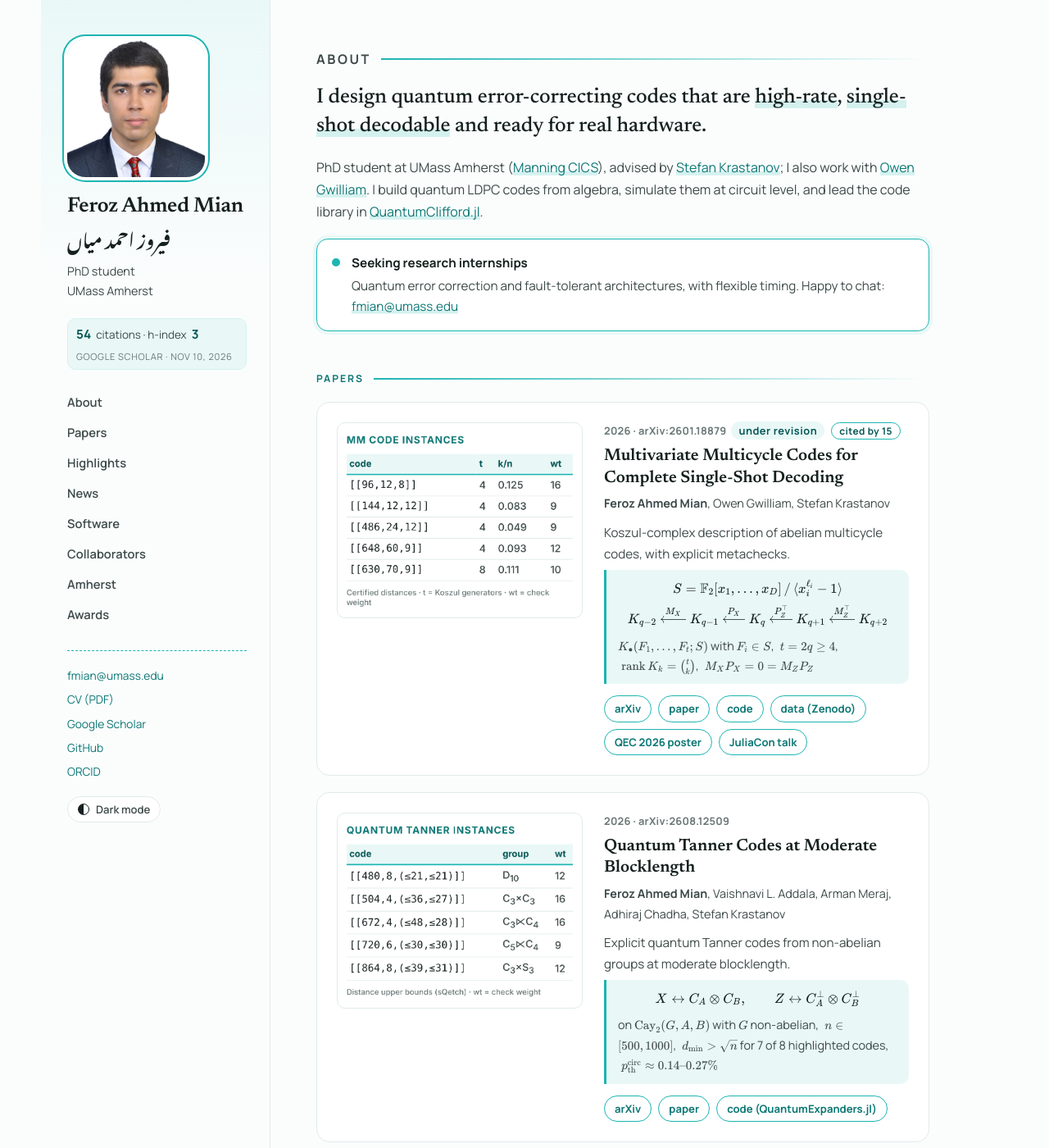
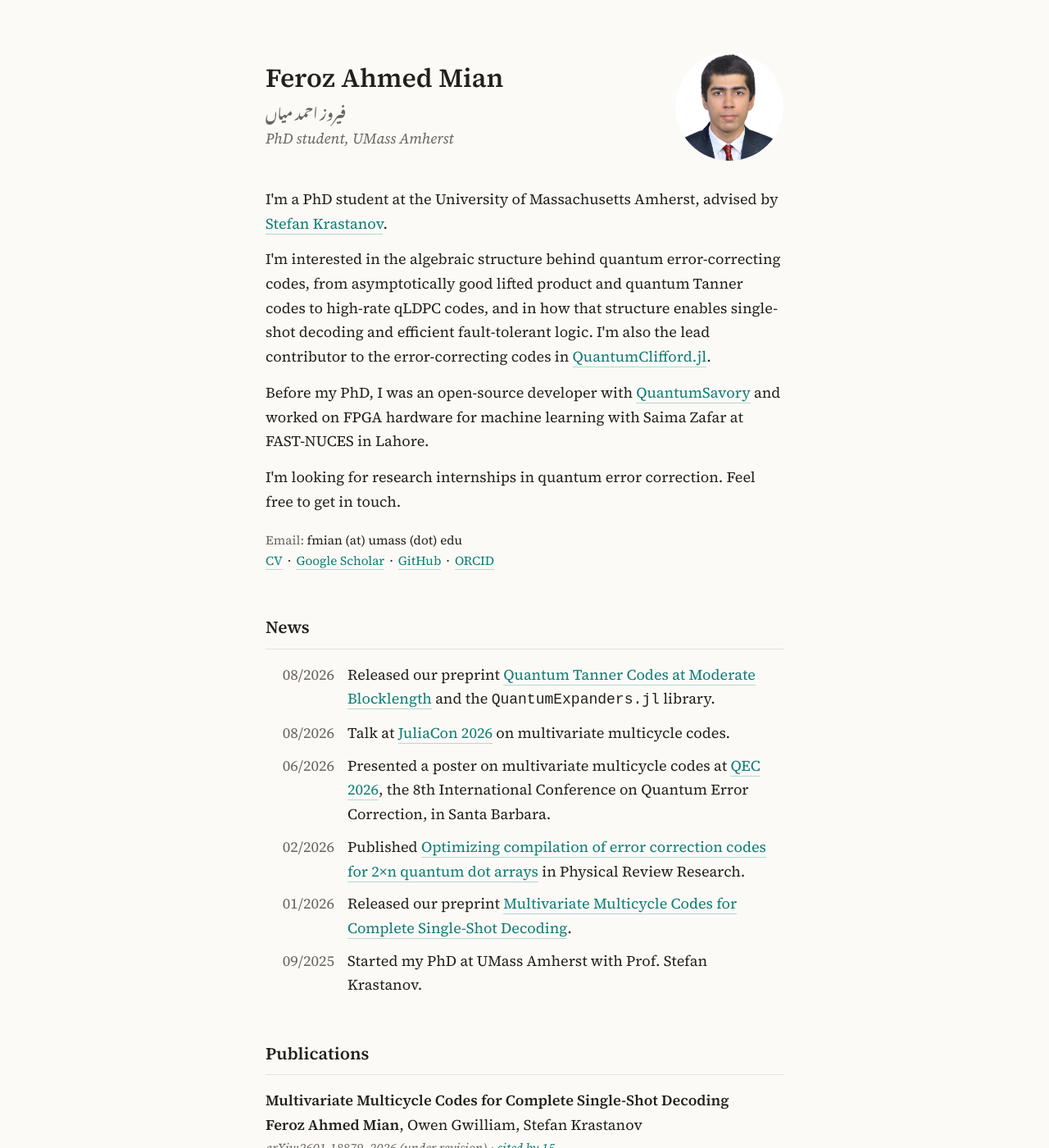
Before and after one commit to Fe-r-oz/Fe-r-oz.github.io, a Jekyll site: the page built from _pages/about.html, in a window 1280 px wide and 1400 px high. Shown: the whole window at 82% size. Built offline with Jekyll 4.4.1, drawn with Linux system fonts in a browser that asks for light colours; some web fonts are replaced; some of the changed text lies outside the part shown.

Commit message:
Simpler single-column site

```diff
--- /dev/null
+++ b/_layouts/simple.html
@@ -0,0 +1,24 @@
+<!doctype html>
+<html lang="en">
+<head>
+  <meta charset="utf-8">
+  <meta name="viewport" content="width=device-width, initial-scale=1">
+  <title>{% if page.title %}{{ page.title }} · {% endif %}Feroz Ahmed Mian</title>
+  <meta name="author" content="Feroz Ahmed Mian">
+  <meta name="description" content="Feroz Ahmed Mian, PhD student at UMass Amherst working on quantum error-correcting codes.">
+  <meta property="og:title" content="Feroz Ahmed Mian">
+  <meta property="og:description" content="PhD student at UMass Amherst working on quantum error-correcting codes.">
+  <meta property="og:image" content="{{ '/images/FEROZAHMEDMIAN.jpg' | absolute_url }}">
+  <meta name="color-scheme" content="light dark">
+  <link rel="icon" href="{{ '/images/favicon-32x32.png' | relative_url }}">
+  <link rel="preconnect" href="https://fonts.googleapis.com">
+  <link rel="preconnect" href="https://fonts.gstatic.com" crossorigin>
+  <link href="https://fonts.googleapis.com/css2?family=Source+Serif+4:ital,opsz,wght@0,8..60,400;0,8..60,600;1,8..60,400&family=Noto+Nastaliq+Urdu:wght@500&display=swap" rel="stylesheet">
+  <link rel="stylesheet" href="{{ '/assets/css/simple.css' | relative_url }}">
+</head>
+<body>
+  <main>
+{{ content }}
+  </main>
+</body>
+</html>
--- a/_pages/about.html
+++ b/_pages/about.html
@@ -12,105 +12,67 @@ redirect_from:
   - /resume
 ---
 {% assign d = site.data.research %}
+<header class="top">
+  <div>
+    <h1>Feroz Ahmed Mian</h1>
+    <p class="urdu" lang="ur" dir="rtl">فیروز احمد میاں</p>
+    <p class="sub">PhD student, UMass Amherst</p>
+  </div>
+  <img src="{{ '/images/FEROZAHMEDMIAN.jpg' | relative_url }}" alt="Feroz Ahmed Mian">
+</header>
 
-<section id="about" class="block about">
-  <p class="kicker">About</p>
-  <p class="lede">I design quantum error-correcting codes that are <em>high-rate</em>, <em>single-shot decodable</em> and ready for real hardware.</p>
-  <p>PhD student at UMass Amherst (<a href="https://www.cics.umass.edu">Manning CICS</a>), advised by <a href="https://www.cics.umass.edu/about/directory/stefan-krastanov">Stefan Krastanov</a>; I also work with <a href="https://www.umass.edu/mathematics-statistics/">Owen Gwilliam</a>. I build quantum LDPC codes from algebra, simulate them at circuit level, and lead the code library in <a href="https://github.com/QuantumSavory/QuantumClifford.jl">QuantumClifford.jl</a>.</p>
-  <div class="seeking">
-    <span class="seeking__dot" aria-hidden="true"></span>
-    <div>
-      <p class="seeking__title">Seeking research internships</p>
-      <p>Quantum error correction and fault-tolerant architectures, with flexible timing. Happy to chat: <a href="mailto:fmian@umass.edu">fmian@umass.edu</a></p>
+<p>I'm a PhD student at the University of Massachusetts Amherst, advised by <a href="https://www.cics.umass.edu/about/directory/stefan-krastanov">Stefan Krastanov</a>.</p>
+
+<p>I'm interested in the algebraic structure behind quantum error-correcting codes, from asymptotically good lifted product and quantum Tanner codes to high-rate qLDPC codes, and in how that structure enables single-shot decoding and efficient fault-tolerant logic. I'm also the lead contributor to the error-correcting codes in <a href="https://github.com/QuantumSavory/QuantumClifford.jl">QuantumClifford.jl</a>.</p>
+
+<p>Before my PhD, I was an open-source developer with <a href="https://github.com/QuantumSavory">QuantumSavory</a> and worked on FPGA hardware for machine learning with Saima Zafar at FAST-NUCES in Lahore.</p>
+
+<p>I'm looking for research internships in quantum error correction. Feel free to get in touch.</p>
+
+<p class="contact">Email: <span>fmian (at) umass (dot) edu</span><br>
+<a href="{{ '/files/Feroz_Ahmed_Mian_CV.pdf' | relative_url }}">CV</a><span class="dot">·</span><a href="https://scholar.google.com/citations?user=xdGGmiUAAAAJ&amp;hl=en">Google Scholar</a><span class="dot">·</span><a href="https://github.com/Fe-r-oz">GitHub</a><span class="dot">·</span><a href="https://orcid.org/0000-0001-6667-1403">ORCID</a></p>
+
+<h2>News</h2>
+<ul class="dated">
+  {% for n in d.news limit: 6 %}
+  <li><time>{{ n.date }}</time><span>{{ n.text }}</span></li>
+  {% endfor %}
+</ul>
+
+<h2>Publications</h2>
+{% for p in d.publications %}
+{% assign sp = site.data.scholar.papers[p.scholar] %}
+<div class="pub">
+  <p class="title">{{ p.title }}</p>
+  <p>{{ p.authors }}</p>
+  <p class="meta">{{ p.venue }}, {{ p.year }}{% if p.note == "under revision" %} (under revision){% endif %}{% if sp and sp.cited > 0 %} · <a href="{{ sp.cites_url }}">cited by {{ sp.cited }}</a>{% endif %}</p>
+  <p class="links">{% for l in p.links %}{% unless l.label == "paper" %}{% unless forloop.first %}<span class="dot">·</span>{% endunless %}<a href="{{ l.url }}">{{ l.label }}</a>{% endunless %}{% endfor %}</p>
 </div>
-  </div>
-</section>
+{% endfor %}
 
-<section id="papers" class="block">
-  <p class="kicker">Papers</p>
-  {% for p in d.publications %}
-  <article class="paper">
-    <a class="paper__fig" href="{{ p.links[1].url }}"><img{% if p.image_dark %} class="img-light"{% endif %} src="{{ p.image | relative_url }}" alt="Table of code instances from {{ p.title }}" loading="lazy">{% if p.image_dark %}<img class="img-dark" src="{{ p.image_dark | relative_url }}" alt="Table of code instances from {{ p.title }}" loading="lazy">{% endif %}</a>
-    <div>
-      <p class="paper__meta">{{ p.year }} · {{ p.venue }}{% if p.note == "under revision" %}<span class="flag">under revision</span>{% endif %}{% assign sp = site.data.scholar.papers[p.scholar] %}{% if sp and sp.cited > 0 %}<a class="cites" href="{{ sp.cites_url }}">cited by <b>{{ sp.cited }}</b></a>{% endif %}</p>
-      <h2 class="paper__title">{{ p.title }}</h2>
-      <p class="paper__authors">{{ p.authors }}</p>
-      {% if p.contribution %}<p class="paper__role">{{ p.contribution }}</p>{% endif %}
-      <p class="paper__lead">{{ p.lead }}</p>
-      <div class="paper__math">{{ p.math }}</div>
-      <div class="paper__links">{% for l in p.links %}<a class="btn" href="{{ l.url }}">{{ l.label }}</a>{% endfor %}</div>
-    </div>
-  </article>
-  {% endfor %}
+<p class="note">Before quantum computing:</p>
 {% for e in d.earlier %}
 {% assign ep = site.data.scholar.papers[e.scholar] %}
-  <p class="earlier">Earlier, in hardware: <a href="{{ e.url }}">{{ e.title }}</a>. {{ e.authors }}. <em>{{ e.venue }}</em>.{% if ep and ep.cited > 0 %} <a class="cites" href="{{ ep.cites_url }}">cited by <b>{{ ep.cited }}</b></a>{% endif %}</p>
+<div class="pub">
+  <p class="title">{{ e.title }}</p>
+  <p>{{ e.authors }}</p>
+  <p class="meta">{{ e.venue }}{% if ep and ep.cited > 0 %} · <a href="{{ ep.cites_url }}">cited by {{ ep.cited }}</a>{% endif %}</p>
+  <p class="links"><a href="{{ e.url }}">IEEE</a></p>
+</div>
 {% endfor %}
-</section>
 
-<section id="highlights" class="block">
-  <p class="kicker">Contributions I'm proud of</p>
-  <div class="hl">
-    {% for h in d.highlights %}
-    <article class="hl__item">
-      <a class="hl__pr" href="{{ h.url }}">{{ h.repo }} #{{ h.pr }}</a>
-      <h3 class="hl__title"><a href="{{ h.url }}">{{ h.title }}</a></h3>
-      <p class="hl__text">{{ h.text }}</p>
-      <div class="hl__math">{{ h.math }}</div>
-      {% if h.quote %}<p class="hl__quote">{{ h.quote }}</p>{% endif %}
-      {% if h.also %}<p class="hl__also">{% if h.also contains "eczoo" %}Also in the {{ h.also }}{% else %}Used in {{ h.also }}{% endif %}</p>{% endif %}
-    </article>
-    {% endfor %}
-  </div>
-</section>
-
-<section id="news" class="block">
-  <p class="kicker">News</p>
-  <ul class="timeline">
-    {% for n in d.news %}
-    <li><time>{{ n.date }}</time>{{ n.text }}</li>
+<h2>Software</h2>
+<ul class="plain">
+  {% for s in d.software %}
+  <li><a href="{{ s.url }}">{{ s.name }}</a>. {{ s.text }}</li>
   {% endfor %}
 </ul>
-</section>
 
-<section id="software" class="block">
-  <p class="kicker">Software</p>
-  <div class="soft">
-    {% for s in d.software %}
-    <div class="soft__item">
-      <h3><a href="{{ s.url }}">{{ s.name }}</a></h3>
-      <p>{{ s.text }}</p>
-    </div>
-    {% endfor %}
-  </div>
-</section>
-
-<section id="collaborators" class="block">
-  <p class="kicker">Collaborators</p>
-  <ul class="people">
-    {% for c in d.collaborators %}
-    <li>{% if c.url %}<a href="{{ c.url }}">{{ c.name }}</a>{% else %}<span class="people__name">{{ c.name }}</span>{% endif %}<span class="people__where">{{ c.where }}</span></li>
+<h2>Selected contributions</h2>
+<ul class="plain">
+  {% for h in d.highlights %}
+  <li><a href="{{ h.url }}">{{ h.title }}</a> <span class="small">({{ h.repo }} #{{ h.pr }})</span></li>
   {% endfor %}
 </ul>
-</section>
 
-<section id="amherst" class="block">
-  <p class="kicker">Amherst, through my lens</p>
-  {% assign shown = 0 %}
-  <div class="gallery">
-    {% for f in site.static_files %}
-      {% if f.path contains "/images/amherst/" %}
-        {% assign ext = f.extname | downcase %}
-        {% if ext == ".jpg" or ext == ".jpeg" or ext == ".png" or ext == ".webp" %}
-          {% assign shown = shown | plus: 1 %}
-          {% assign caption = f.basename | replace: "-", " " | replace: "_", " " %}
-          <figure>
-            <img src="{{ f.path | relative_url }}" alt="{{ caption }}" loading="lazy">
-            <figcaption>{{ caption }}</figcaption>
-          </figure>
-        {% endif %}
-      {% endif %}
-    {% endfor %}
-  </div>
-  {% if shown == 0 %}<p class="gallery-empty">Photographs coming soon.</p>{% endif %}
-</section>
+<footer><a href="{{ '/awards/' | relative_url }}">Honors and awards</a></footer>
--- /dev/null
+++ b/assets/css/simple.css
@@ -0,0 +1,76 @@
+/* Single-column academic page. Light and dark follow the reader's system setting. */
+:root {
+  --bg: #fbfaf7;
+  --ink: #23201c;
+  --muted: #6b655d;
+  --rule: #e6e1d8;
+  --accent: #0e7c74;          /* turquoise */
+  --accent-line: rgba(14, 124, 116, 0.28);
+}
+@media (prefers-color-scheme: dark) {
+  :root {
+    --bg: #262624;
+    --ink: #ece7df;
+    --muted: #a9a297;
+    --rule: #3a3936;
+    --accent: #5cc8bc;
+    --accent-line: rgba(92, 200, 188, 0.35);
+  }
+}
+
+* { box-sizing: border-box; }
+html { -webkit-text-size-adjust: 100%; }
+body {
+  margin: 0;
+  background: var(--bg);
+  color: var(--ink);
+  font: 18px/1.65 "Source Serif 4", Georgia, "Times New Roman", serif;
+}
+main { max-width: 680px; margin: 0 auto; padding: 64px 24px 80px; }
+
+a { color: var(--accent); text-decoration: none; border-bottom: 1px solid var(--accent-line); }
+a:hover { border-bottom-color: var(--accent); }
+
+h1 { font-size: 2rem; font-weight: 600; line-height: 1.2; margin: 0; }
+h2 { font-size: 1.3rem; font-weight: 600; margin: 52px 0 16px; padding-bottom: 8px; border-bottom: 1px solid var(--rule); }
+p { margin: 0 0 14px; }
+
+/* header */
+.top { display: flex; align-items: center; justify-content: space-between; gap: 24px; margin-bottom: 32px; }
+.top img { width: 132px; height: 132px; border-radius: 50%; object-fit: cover; flex: none; }
+.urdu { text-align: left; font-family: "Noto Nastaliq Urdu", serif; font-size: 1.05rem; line-height: 2.2; color: var(--muted); margin: 2px 0 0; }
+.sub { font-style: italic; color: var(--muted); margin: 0; }
+
+.contact { color: var(--muted); font-size: 0.95rem; margin-top: 20px; }
+.contact span { color: var(--ink); }
+.dot { color: var(--muted); padding: 0 6px; }
+
+/* dated lists (news, awards) */
+.dated { list-style: none; padding: 0; margin: 0; }
+.dated li { display: grid; grid-template-columns: 84px 1fr; gap: 16px; margin-bottom: 10px; }
+.dated time { color: var(--muted); text-align: right; font-variant-numeric: tabular-nums; }
+
+/* publications */
+.note { font-size: 0.92rem; font-style: italic; color: var(--muted); }
+.pub { margin: 0 0 24px; }
+.pub p { margin: 0; }
+.pub .title { font-weight: 600; }
+.pub .meta { color: var(--muted); font-style: italic; font-size: 0.95rem; }
+.pub .links { font-size: 0.95rem; }
+.me { font-weight: 600; }
+
+/* plain lists */
+ul.plain { padding-left: 20px; margin: 0; }
+ul.plain li { margin-bottom: 8px; }
+.small { font-size: 0.92rem; color: var(--muted); }
+
+footer { margin-top: 56px; font-size: 0.9rem; color: var(--muted); }
+
+@media (max-width: 560px) {
+  body { font-size: 17px; }
+  main { padding-top: 40px; }
+  .top { flex-direction: column-reverse; align-items: flex-start; }
+  .top img { width: 112px; height: 112px; }
+  .dated li { grid-template-columns: 1fr; gap: 0; }
+  .dated time { text-align: left; }
+}
```
Also changed, not shown: other parts of _pages/about.html (+1 -1 lines), _pages/awards.html (+4 -5 lines). Lines whose indentation alone changed are shown as unchanged.
